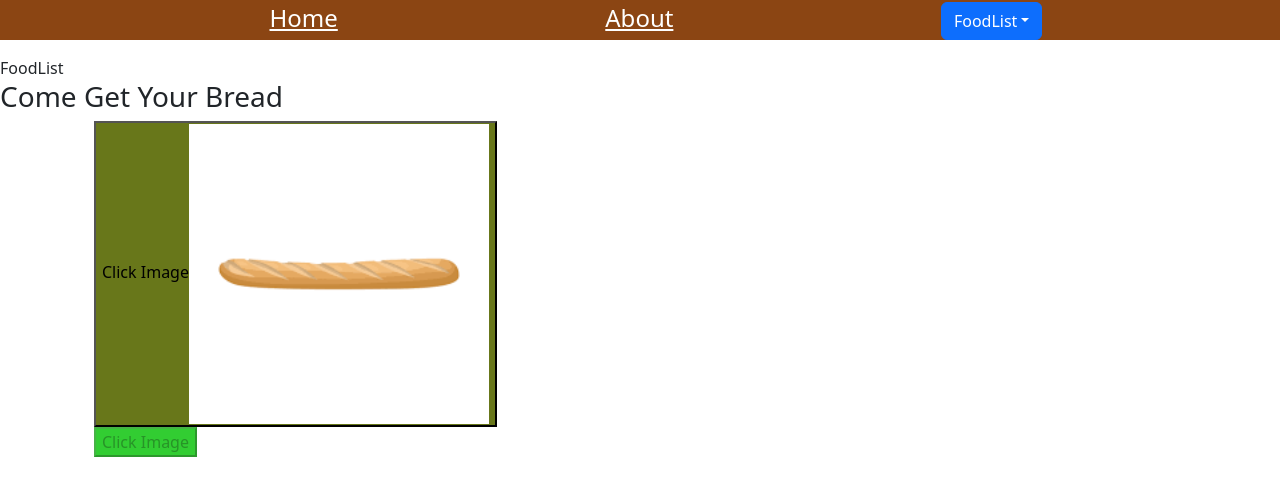
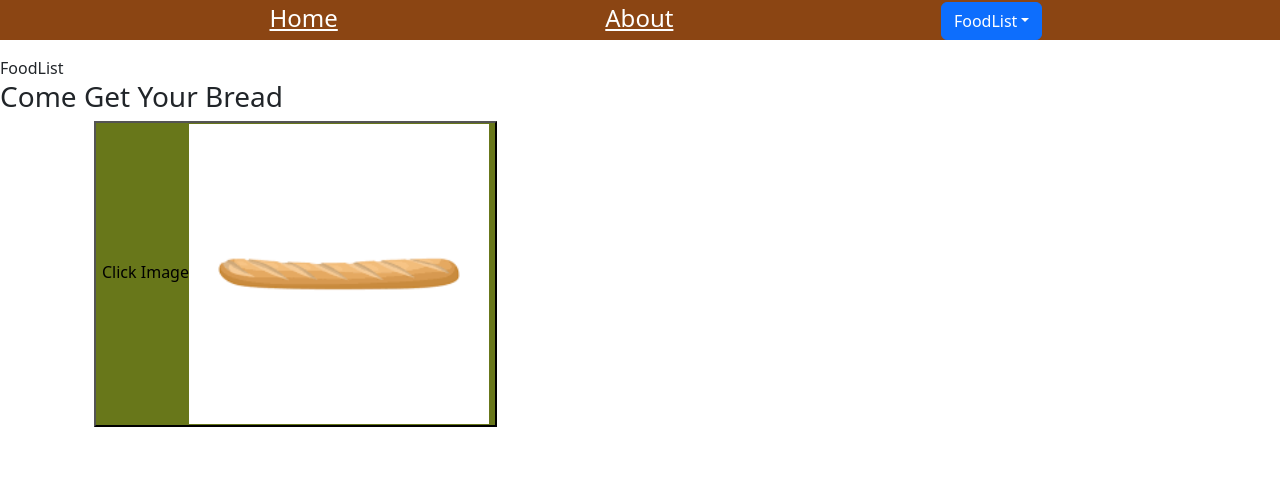
Before and after one commit to ozkancil/capitalcake, a React (Create React App) app: page /food/bread in a window 1280 px wide. Shown: the top 496 px of the page. Built offline with nearby package versions, Linux system fonts and the light colour scheme; the HTML template or start-up script is replaced by a standard one.

Commit message:
breadlist changes
trying to change the breadlist to regular images from the nav bar

```diff
--- a/src/capitalCake/food/breadList/breadlist.js
+++ b/src/capitalCake/food/breadList/breadlist.js
@@ -1,22 +1,24 @@
-import React,{useState} from 'react';
-import { Link } from 'react-router-dom';
-import tombulbread from '../../assets/images/tombulEkmek.jpeg';
-
+import React from 'react';
+import tombulbread from '../../../assets/data/breadpics.json';
+import '../../../style/breadlist.scss'
+import { Outlet } from 'react-router-dom';
 const BreadList = ({showList}) => {
 
     return (
-        <div>
-          <Link>
-            <button style={{ backgroundColor: 'limegreen' }} disabled={!showList}>Click Image</button>
-          </Link>
+        <div className='breadlist'>
+
           {showList && (
             <ul>
-              <li><img src={tombulbread} /></li>
-              <li>Bread Type 2</li>
-              <li>Bread Type 3</li>
-              <li>did this gitcommit go through</li>
+            {tombulbread.map((imageUrl,index)=>(
+              <li className='changeColor' key={index}>
+              <img src={imageUrl} alt={`Image ${index}`}/>
+              </li>
+                ))}
+
+
             </ul>
           )}
+          <Outlet/>
         </div>
       );
     }
--- a/src/capitalCake/home/home.js
+++ b/src/capitalCake/home/home.js
@@ -5,7 +5,7 @@ const Home = () => {
   return (
     <div>
     <h1>Welcome to Capital Foods!</h1>
-     <h4 class="shadow-lg p-3 mb-5 bg-white rounded"> We are baking a tradition not just food</h4>
+     <h4 className="shadow-lg p-3 mb-5 bg-white rounded"> We are baking a tradition not just food</h4>
      </div>
   )
 }
--- a/src/capitalCake/linkInPage/linkInPage.jsx
+++ b/src/capitalCake/linkInPage/linkInPage.jsx
@@ -2,9 +2,8 @@ import React, { useState } from 'react';
 import images from '../../assets/images/baguette.png';
 import { Container } from 'react-bootstrap';
 import { Link } from 'react-router-dom';
-import food from '../../assets/data/image.json';
 import BreadList from '../food/breadList/breadlist';
-
+import '../../style/linkedinpageImages.scss';
 
 
 
@@ -15,14 +14,14 @@ import BreadList from '../food/breadList/breadlist';
     setShowList(!showList);
    }
   return (
-    <div>
+    <div >
     <Container>
-<div className='firstpic'>
+<div className='firstpic2'>
 <Link >
-<button style={{backgroundColor:'rgb(104, 119, 26)'}}> Click Image<img src={images} width={300}/>
+<button style={{backgroundColor:'rgb(104, 119, 26)'}} onClick={handleClickButton}> Click Image<img src={images} width={300}/>
 </button>
-<BreadList showList={showList}/>
 </Link>
+<BreadList className='showList' showList={showList}/>
   </div>
 </Container>
     </div>
--- a/src/capitalCake/navbar/navbar.js
+++ b/src/capitalCake/navbar/navbar.js
@@ -2,7 +2,7 @@ import React, { useState } from 'react';
 import { Link, Outlet } from 'react-router-dom';
 import '../../style/navbar.scss'
 import { Button, Container, Dropdown } from 'react-bootstrap';
-import Soup from '../food/soup';
+
 
 
 
--- /dev/null
+++ b/src/style/breadlist.scss
@@ -0,0 +1,9 @@
+@import "bootstrap/scss/bootstrap";
+
+.breadlist{
+    width: 400px;
+    height: 400px;
+    background-color: white !important;
+    border: none;
+    margin: 50px;
+}
--- /dev/null
+++ b/src/style/linkedinpageImages.scss
@@ -0,0 +1,4 @@
+.showList{
+    background-color: white;
+    border:none;
+}
```
